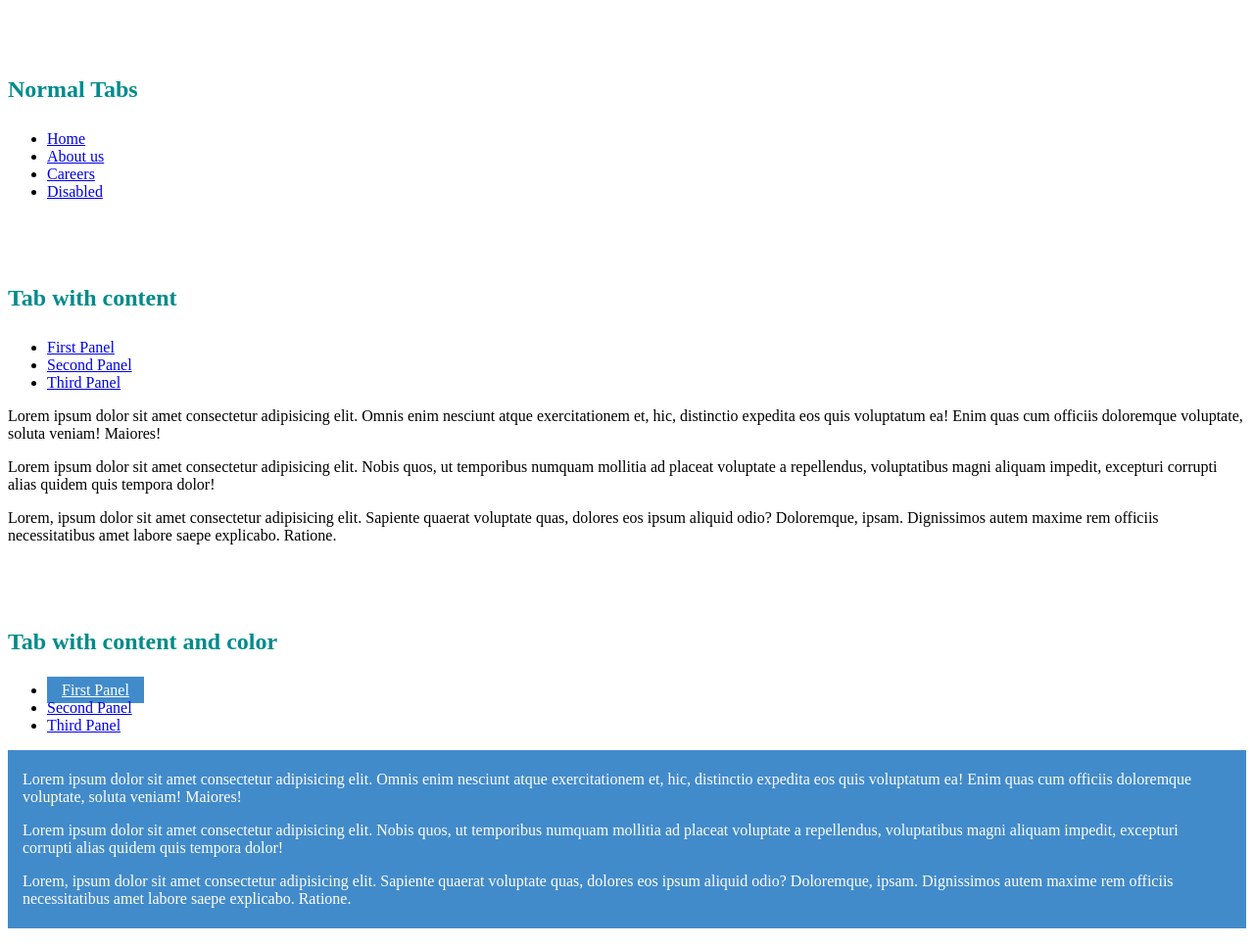
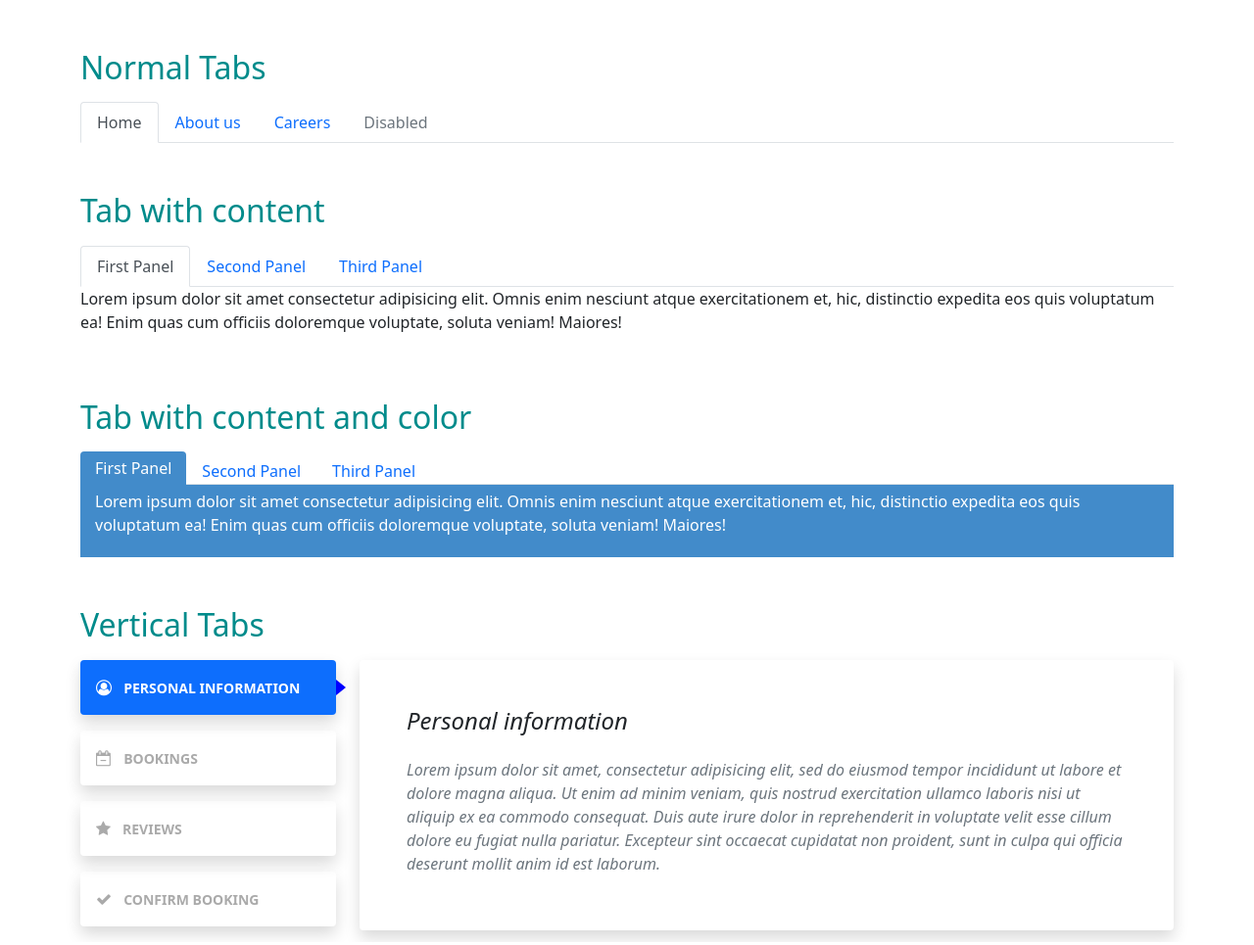
Before and after one commit to testdemodeveloper/web-platform-qcyx9h, a plain HTML site: page tabs/index.html in a window 1280 px wide. Shown: the top 965 px of the page at 98% size. Drawn offline with nearby package versions, Linux system fonts and the light colour scheme.

Commit message:
1 file modified

```diff
--- a/tabs/index.html
+++ b/tabs/index.html
@@ -6,7 +6,9 @@
     <meta name="viewport" content="width=device-width, initial-scale=1.0">
     <title>Document</title>
     <link rel="stylesheet" href="style.css">
-
+    <link rel="stylesheet" href="https://cdn.jsdelivr.net/npm/bootstrap@4.6.1/dist/css/bootstrap.min.css" integrity="sha384-zCbKRCUGaJDkqS1kPbPd7TveP5iyJE0EjAuZQTgFLD2ylzuqKfdKlfG/eSrtxUkn" crossorigin="anonymous">
+    <link href="https://cdn.jsdelivr.net/npm/bootstrap@5.0.2/dist/css/bootstrap.min.css" rel="stylesheet" integrity="sha384-EVSTQN3/azprG1Anm3QDgpJLIm9Nao0Yz1ztcQTwFspd3yD65VohhpuuCOmLASjC" crossorigin="anonymous">
+    <link rel="stylesheet" href="https://stackpath.bootstrapcdn.com/font-awesome/4.7.0/css/font-awesome.min.css">
 </head>
 <body>
   <section class="sec1">
```
